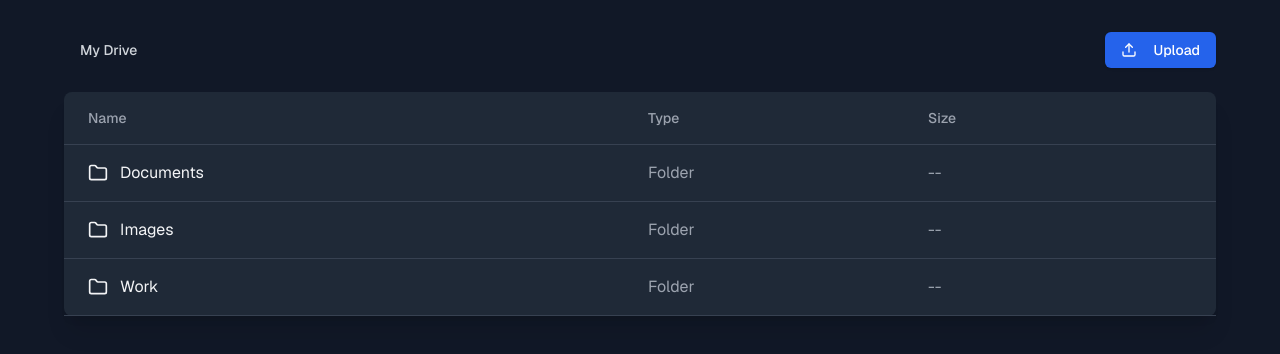
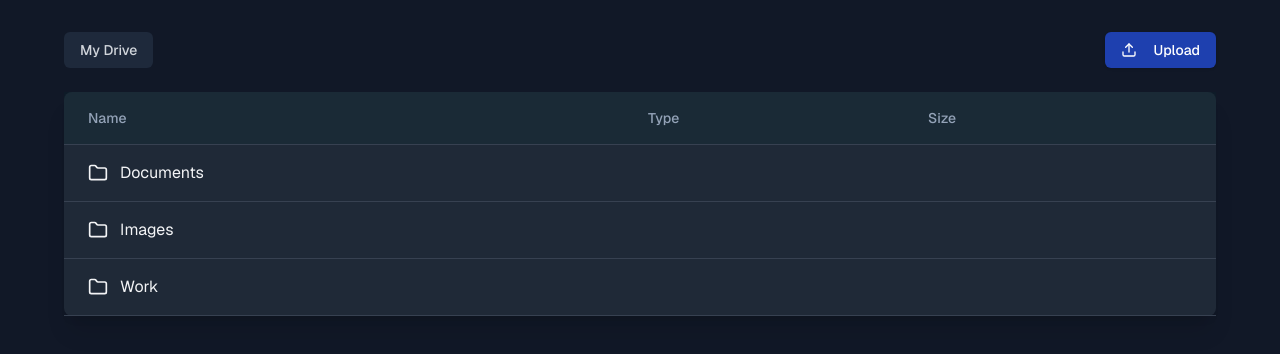
Before and after one commit to ashish2508/Cloud-drive, a Next.js app: page / in a window 1280 px wide. Shown: the top 354 px of the page. Built offline with nearby package versions, Linux system fonts and the light colour scheme.

Commit message:
directory

```diff
--- /dev/null
+++ b/src/app/file-row.tsx
@@ -0,0 +1,56 @@
+import { FileIcon, Folder as FolderIcon } from "lucide-react";
+import type { File, Folder } from "../lib/mock-data";
+export function FileRow(props: {
+  file: File;
+  handleFileClick: (id: string) => void;
+}) {
+  const { file, handleFileClick } = props;
+  return (
+    <li
+      key={file.id}
+      className="hover:bg-gray-750 border-b border-gray-700 px-6 py-4"
+    >
+      <div className="grid grid-cols-12 items-center gap-4">
+        <div className="col-span-6 flex items-center">
+          <a
+            href={file.url}
+            className="flex items-center text-gray-100 hover:text-blue-400"
+            target="_blank"
+          >
+            <FileIcon className="mr-3" size={20} />
+            {file.name}
+          </a>
+        </div>
+        <div className="col-span-3 text-gray-400">{"file"}</div>
+        <div className="col-span-3 text-gray-400">{file.size}</div>
+      </div>
+    </li>
+  );
+}
+
+export function FolderRow(props: {
+  folder: Folder;
+  handleFolderClick: () => void;
+}) {
+  const { folder, handleFolderClick } = props;
+  return (
+    <li
+      key={folder.id}
+      className="hover:bg-gray-750 border-b border-gray-700 px-6 py-4"
+    >
+      <div className="grid grid-cols-12 items-center gap-4">
+        <div className="col-span-6 flex items-center">
+          <button
+            onClick={() => handleFolderClick()}
+            className="flex items-center text-gray-100 hover:text-blue-400"
+          >
+            <FolderIcon className="mr-3" size={20} />
+            {folder.name}
+          </button>
+        </div>
+        <div className="col-span-3 text-gray-400"></div>
+        <div className="col-span-3 text-gray-400"></div>
+      </div>
+    </li>
+  );
+}
--- a/src/app/page.tsx
+++ b/src/app/page.tsx
@@ -1,38 +1,42 @@
 "use client";
 
-import { ChevronRight, FileIcon, Folder, Upload } from "lucide-react";
-import Link from "next/link";
-import { useState } from "react";
+import { ChevronRight, Upload } from "lucide-react";
+import { useMemo, useState } from "react";
 import { Button } from "~/components/ui/button";
-import { mockFiles } from "../lib/mock-data";
+import { mockFiles, mockFolders } from "../lib/mock-data";
+import { FileRow, FolderRow } from "./file-row";
 
 export default function GoogleDriveClone() {
-  const [currentFolder, setCurrentFolder] = useState<string | null>(null);
+  const [currentFolder, setCurrentFolder] = useState<string>("root");
 
   const getCurrentFiles = () => {
     return mockFiles.filter((file) => file.parent === currentFolder);
+  };
+
+  const getCurrentFolders = () => {
+    return mockFolders.filter((folder) => folder.parent === currentFolder);
   };
 
   const handleFolderClick = (folderId: string) => {
     setCurrentFolder(folderId);
   };
 
-  const getBreadcrumbs = () => {
+  const breadcrumbs = useMemo(() => {
     const breadcrumbs = [];
     let currentId = currentFolder;
 
-    while (currentId !== null) {
-      const folder = mockFiles.find((file) => file.id === currentId);
+    while (currentId !== "root") {
+      const folder = mockFolders.find((file) => file.id === currentId);
       if (folder) {
         breadcrumbs.unshift(folder);
-        currentId = folder.parent;
+        currentId = folder.parent ?? "root";
       } else {
         break;
       }
     }
 
     return breadcrumbs;
-  };
+  }, [currentFolder]);
 
   const handleUpload = () => {
     alert("Upload functionality would be implemented here");
@@ -44,19 +48,19 @@ export default function GoogleDriveClone() {
         <div className="mb-6 flex items-center justify-between">
           <div className="flex items-center">
             <Button
-              onClick={() => setCurrentFolder(null)}
+              onClick={() => setCurrentFolder("root")}
               variant="ghost"
-              className="mr-2 text-gray-300 hover:text-white"
+              className="mr-2 bg-slate-800 text-gray-300 hover:bg-teal-950/30 hover:text-white"
             >
               My Drive
             </Button>
-            {getBreadcrumbs().map((folder, index) => (
+            {breadcrumbs.map((folder, index) => (
               <div key={folder.id} className="flex items-center">
                 <ChevronRight className="mx-2 text-gray-500" size={16} />
                 <Button
                   onClick={() => handleFolderClick(folder.id)}
                   variant="ghost"
-                  className="text-gray-300 hover:text-white"
+                  className="bg-slate-800 text-gray-300 hover:bg-teal-950/30 hover:text-white"
                 >
                   {folder.name}
                 </Button>
@@ -65,54 +69,32 @@ export default function GoogleDriveClone() {
           </div>
           <Button
             onClick={handleUpload}
-            className="bg-blue-600 text-white hover:bg-blue-700"
+            className="bg-blue-800 text-white hover:bg-blue-950"
           >
             <Upload className="mr-2" size={20} />
             Upload
           </Button>
         </div>
         <div className="rounded-lg bg-gray-800 shadow-xl">
-          <div className="border-b border-gray-700 px-6 py-4">
-            <div className="grid grid-cols-12 gap-4 text-sm font-medium text-gray-400">
+          <div className="border-b border-gray-700 bg-teal-950/15 px-6 py-4">
+            <div className="grid grid-cols-12 gap-4 text-sm font-medium text-slate-400">
               <div className="col-span-6">Name</div>
               <div className="col-span-3">Type</div>
               <div className="col-span-3">Size</div>
             </div>
           </div>
           <ul>
+            {getCurrentFolders().map((folder) => (
+              <FolderRow
+                key={folder.id}
+                folder={folder}
+                handleFolderClick={() => {
+                  handleFolderClick(folder.id);
+                }}
+              />
+            ))}
             {getCurrentFiles().map((file) => (
-              <li
-                key={file.id}
-                className="hover:bg-gray-750 border-b border-gray-700 px-6 py-4"
-              >
-                <div className="grid grid-cols-12 items-center gap-4">
-                  <div className="col-span-6 flex items-center">
-                    {file.type === "folder" ? (
-                      <button
-                        onClick={() => handleFolderClick(file.id)}
-                        className="flex items-center text-gray-100 hover:text-blue-400"
-                      >
-                        <Folder className="mr-3" size={20} />
-                        {file.name}
-                      </button>
-                    ) : (
-                      <Link
-                        href={file.url ?? "#"}
-                        className="flex items-center text-gray-100 hover:text-blue-400"
-                      >
-                        <FileIcon className="mr-3" size={20} />
-                        {file.name}
-                      </Link>
-                    )}
-                  </div>
-                  <div className="col-span-3 text-gray-400">
-                    {file.type === "folder" ? "Folder" : "File"}
-                  </div>
-                  <div className="col-span-3 text-gray-400">
-                    {file.type === "folder" ? "--" : "2 MB"}
-                  </div>
-                </div>
-              </li>
+              <FileRow key={file.id} file={file} handleFileClick={() => {}} />
             ))}
           </ul>
         </div>
--- a/src/lib/mock-data.ts
+++ b/src/lib/mock-data.ts
@@ -1,23 +1,27 @@
 export interface File {
   id: string;
   name: string;
-  type: "file"|"folder";
-  url?: string;
-  parent: string | null;
-  size?: string;
+  type: "file";
+  url: string;
+  parent: string;
+  size: string;
 }
 
 export type Folder = {
   id: string;
   name: string;
   type: "folder";
-  parent: null;
+  parent: string | null;
 };
 
+export const mockFolders: Folder[] = [
+  { id: "root", name: "root", type: "folder", parent: null },
+  { id: "1", name: "Documents", type: "folder", parent: "root" },
+  { id: "2", name: "Images", type: "folder", parent: "root" },
+  { id: "3", name: "Work", type: "folder", parent: "root" },
+  { id: "4", name: "Presentations", type: "folder", parent: "3" },
+];
 export const mockFiles: File[] = [
-  { id: "1", name: "Documents", type: "folder", parent: null },
-  { id: "2", name: "Images", type: "folder", parent: null },
-  { id: "3", name: "Work", type: "folder", parent: null },
   {
     id: "4",
     name: "Resume.pdf",
@@ -50,7 +54,6 @@ export const mockFiles: File[] = [
     parent: "2",
     size: "1.8 MB",
   },
-  { id: "8", name: "Presentations", type: "folder", parent: "3" },
   {
     id: "9",
     name: "Q4 Report.pptx",
```
